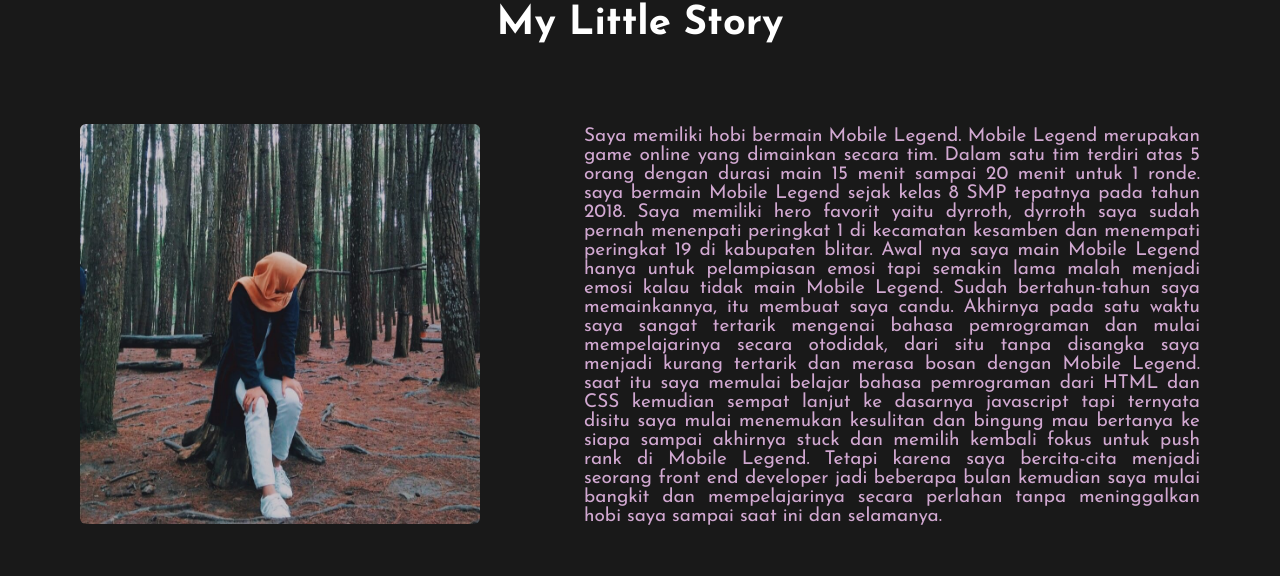
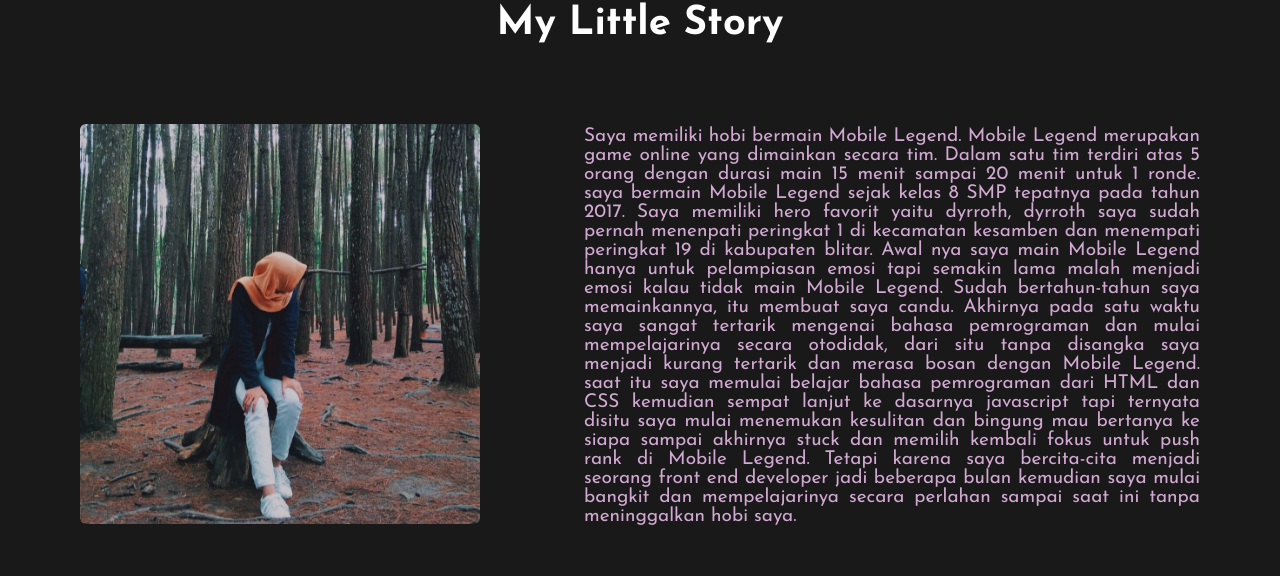
Before and after one commit to Shintuy/1007, a plain HTML site: page index.html in a window 1280 px wide. Shown: the part 896-1472 px from the top of the page. Drawn offline with nearby package versions, Linux system fonts and the light colour scheme; a web font is replaced by a local one.

Commit message:
Update index.html

```diff
--- a/index.html
+++ b/index.html
@@ -47,7 +47,7 @@
                     <img src="pp.jfif" >
                 </div>
                 <div class="column right">
-                    <p>Saya memiliki hobi bermain Mobile Legend. Mobile Legend merupakan game online yang dimainkan secara tim. Dalam satu tim terdiri atas 5 orang dengan durasi main 15 menit sampai 20 menit untuk 1 ronde. saya bermain Mobile Legend sejak kelas 8 SMP tepatnya pada tahun 2018. Saya memiliki hero favorit yaitu dyrroth, dyrroth saya sudah pernah menenpati peringkat 1 di kecamatan kesamben dan menempati peringkat 19 di kabupaten blitar. Awal nya saya main Mobile Legend hanya untuk pelampiasan emosi tapi semakin lama malah menjadi emosi kalau tidak main Mobile Legend. Sudah bertahun-tahun saya memainkannya, itu membuat saya candu. Akhirnya pada satu waktu saya sangat tertarik mengenai bahasa pemrograman dan mulai mempelajarinya secara otodidak, dari situ tanpa disangka saya menjadi kurang tertarik dan merasa bosan dengan Mobile Legend. saat itu saya memulai belajar bahasa pemrograman dari HTML dan CSS kemudian sempat lanjut ke dasarnya javascript tapi ternyata disitu saya mulai menemukan kesulitan dan bingung mau bertanya ke siapa sampai akhirnya stuck dan memilih kembali fokus untuk push rank di Mobile Legend. Tetapi karena saya bercita-cita menjadi seorang front end developer jadi beberapa bulan kemudian saya mulai bangkit dan mempelajarinya secara perlahan tanpa meninggalkan hobi saya sampai saat ini dan selamanya.</p>
+                    <p>Saya memiliki hobi bermain Mobile Legend. Mobile Legend merupakan game online yang dimainkan secara tim. Dalam satu tim terdiri atas 5 orang dengan durasi main 15 menit sampai 20 menit untuk 1 ronde. saya bermain Mobile Legend sejak kelas 8 SMP tepatnya pada tahun 2017. Saya memiliki hero favorit yaitu dyrroth, dyrroth saya sudah pernah menenpati peringkat 1 di kecamatan kesamben dan menempati peringkat 19 di kabupaten blitar. Awal nya saya main Mobile Legend hanya untuk pelampiasan emosi tapi semakin lama malah menjadi emosi kalau tidak main Mobile Legend. Sudah bertahun-tahun saya memainkannya, itu membuat saya candu. Akhirnya pada satu waktu saya sangat tertarik mengenai bahasa pemrograman dan mulai mempelajarinya secara otodidak, dari situ tanpa disangka saya menjadi kurang tertarik dan merasa bosan dengan Mobile Legend. saat itu saya memulai belajar bahasa pemrograman dari HTML dan CSS kemudian sempat lanjut ke dasarnya javascript tapi ternyata disitu saya mulai menemukan kesulitan dan bingung mau bertanya ke siapa sampai akhirnya stuck dan memilih kembali fokus untuk push rank di Mobile Legend. Tetapi karena saya bercita-cita menjadi seorang front end developer jadi beberapa bulan kemudian saya mulai bangkit dan mempelajarinya secara perlahan sampai saat ini tanpa meninggalkan hobi saya.</p>
                 </div>
             </div>
         </div>
```
